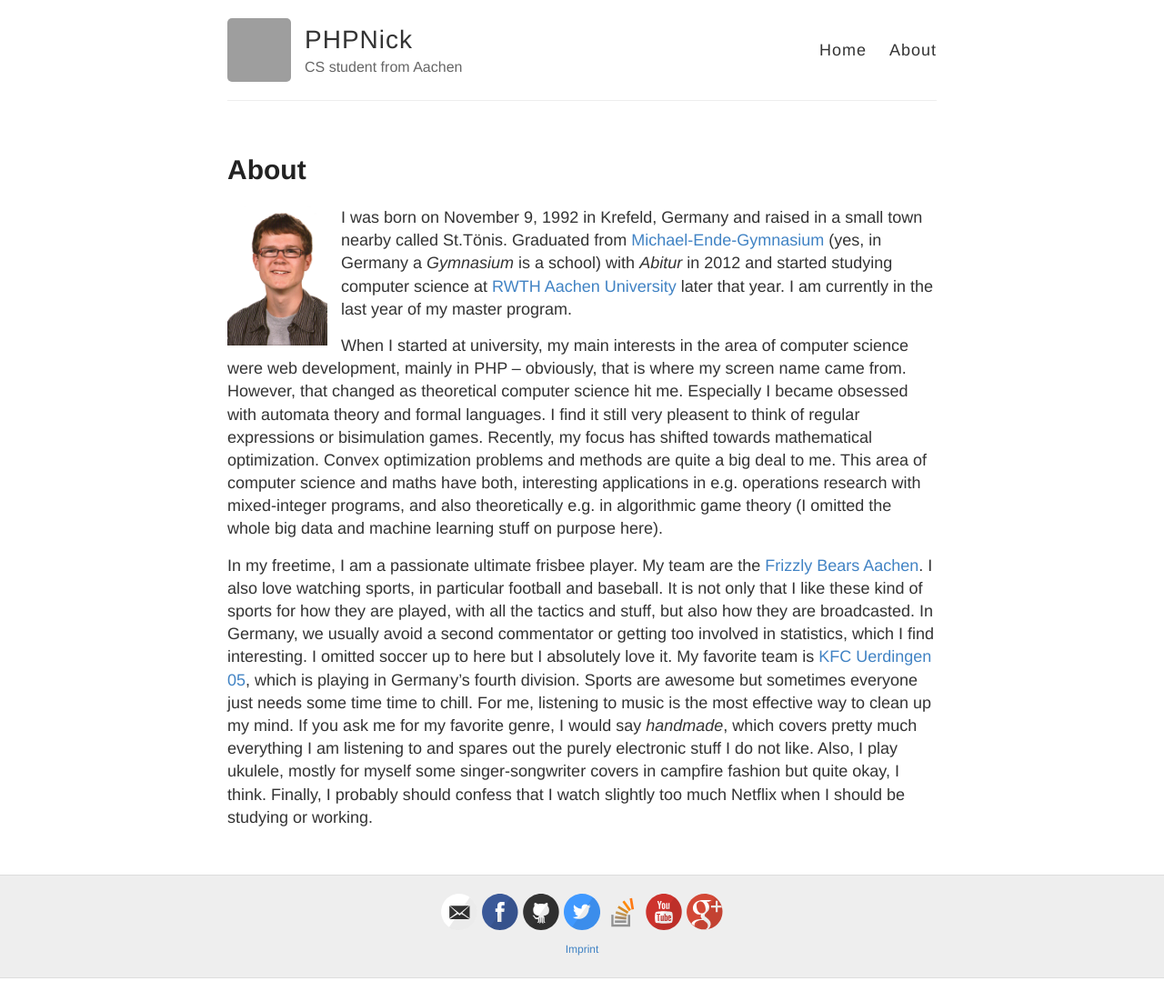
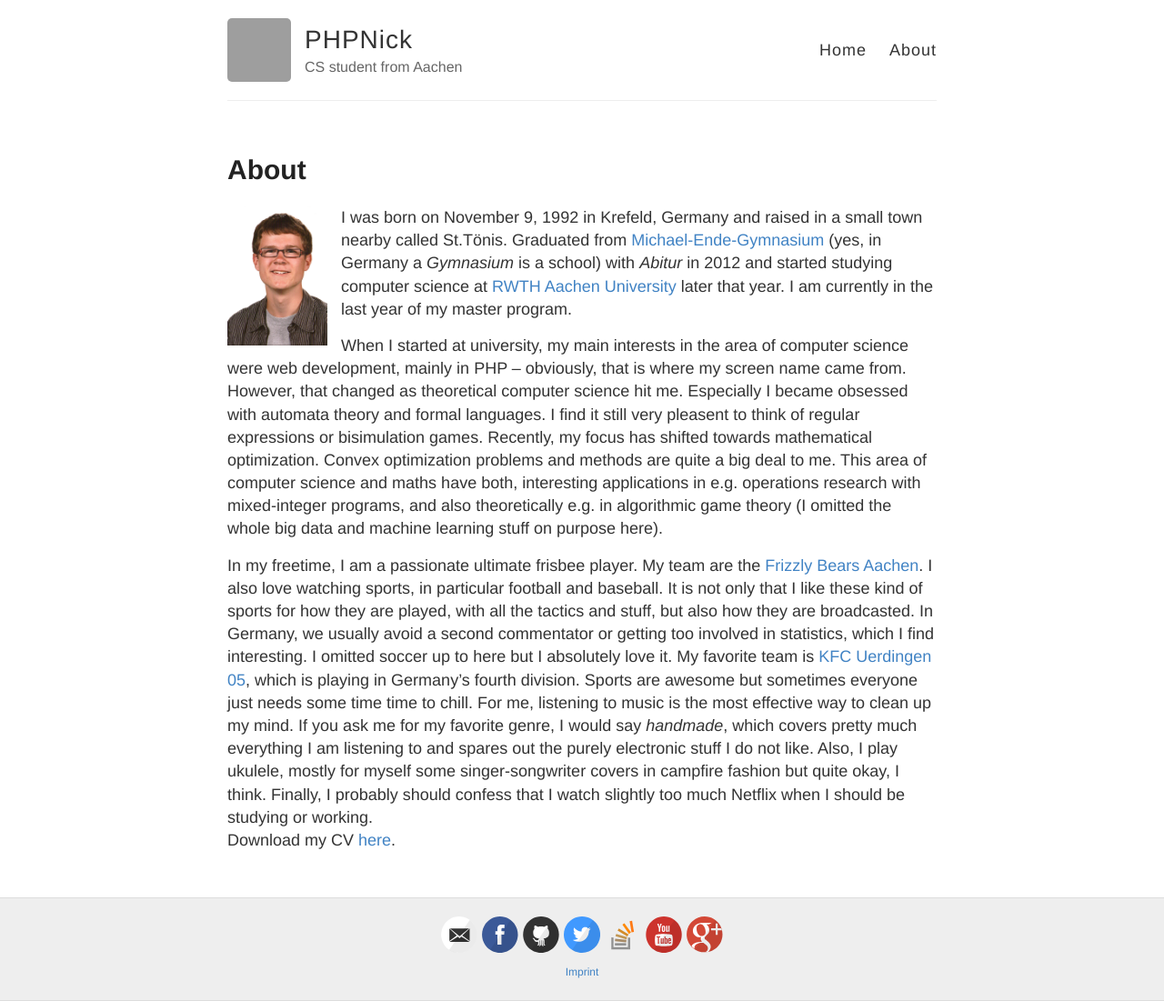
Before and after one commit to ttnick/ttnick.github.io, a Jekyll site: the page built from about.md, in a window 1280 px wide. Shown: the whole page at 91% size. Built offline with Jekyll 4.4.1, drawn with Linux system fonts in a browser that asks for light colours; before the commit the page ends 1076 px from its top, so only the background shows below that; grey boxes are pictures that could not be loaded.

Commit message:
moved around

```diff
--- a/about.md
+++ b/about.md
@@ -39,3 +39,4 @@ do not like. Also, I play ukulele, mostly for myself some singer-songwriter
 covers in campfire fashion but quite okay, I think. Finally, I probably should
 confess that I watch slightly too much Netflix when I should be studying or
 working.
+Download my CV [here](/docs/cv_english.pdf).
```
Also changed, not shown: 1 other file.
